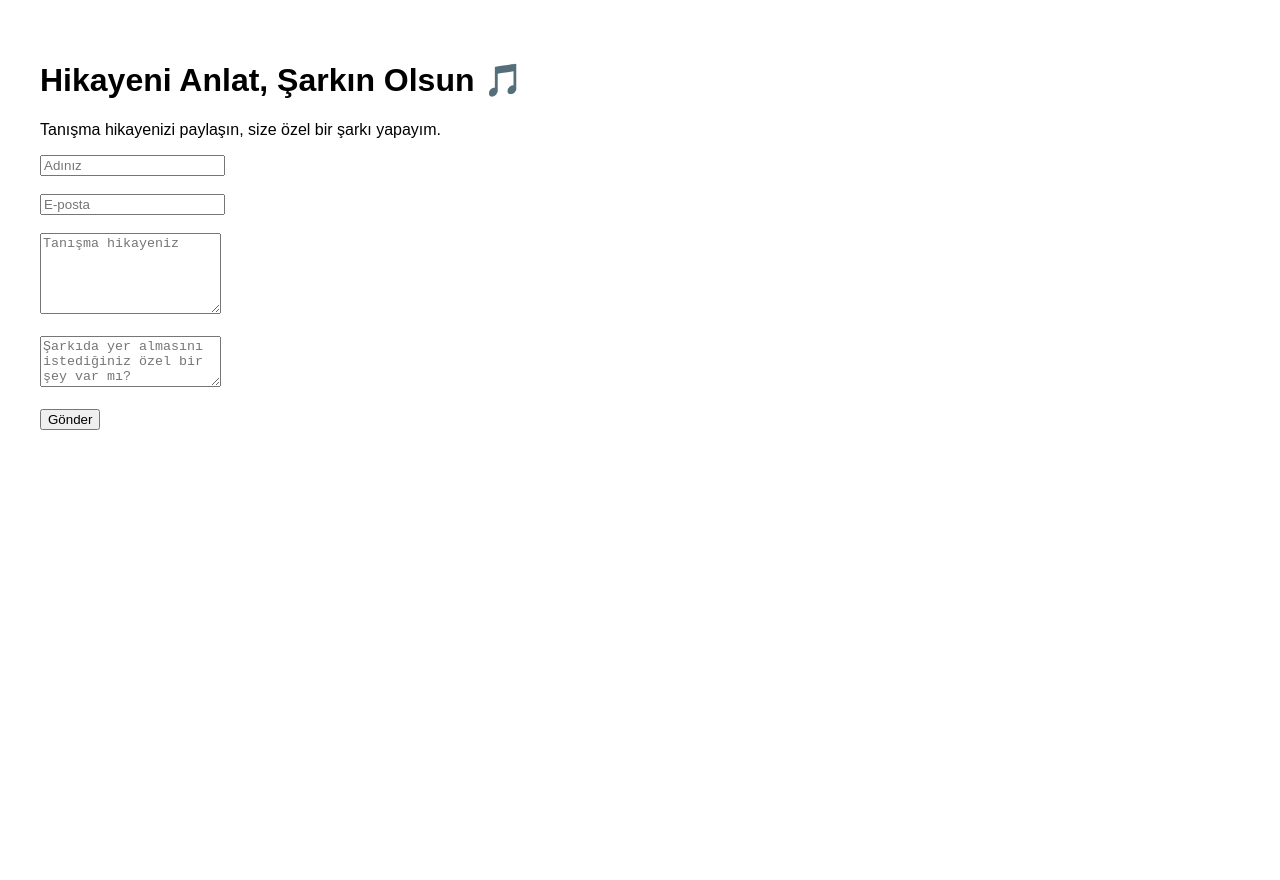
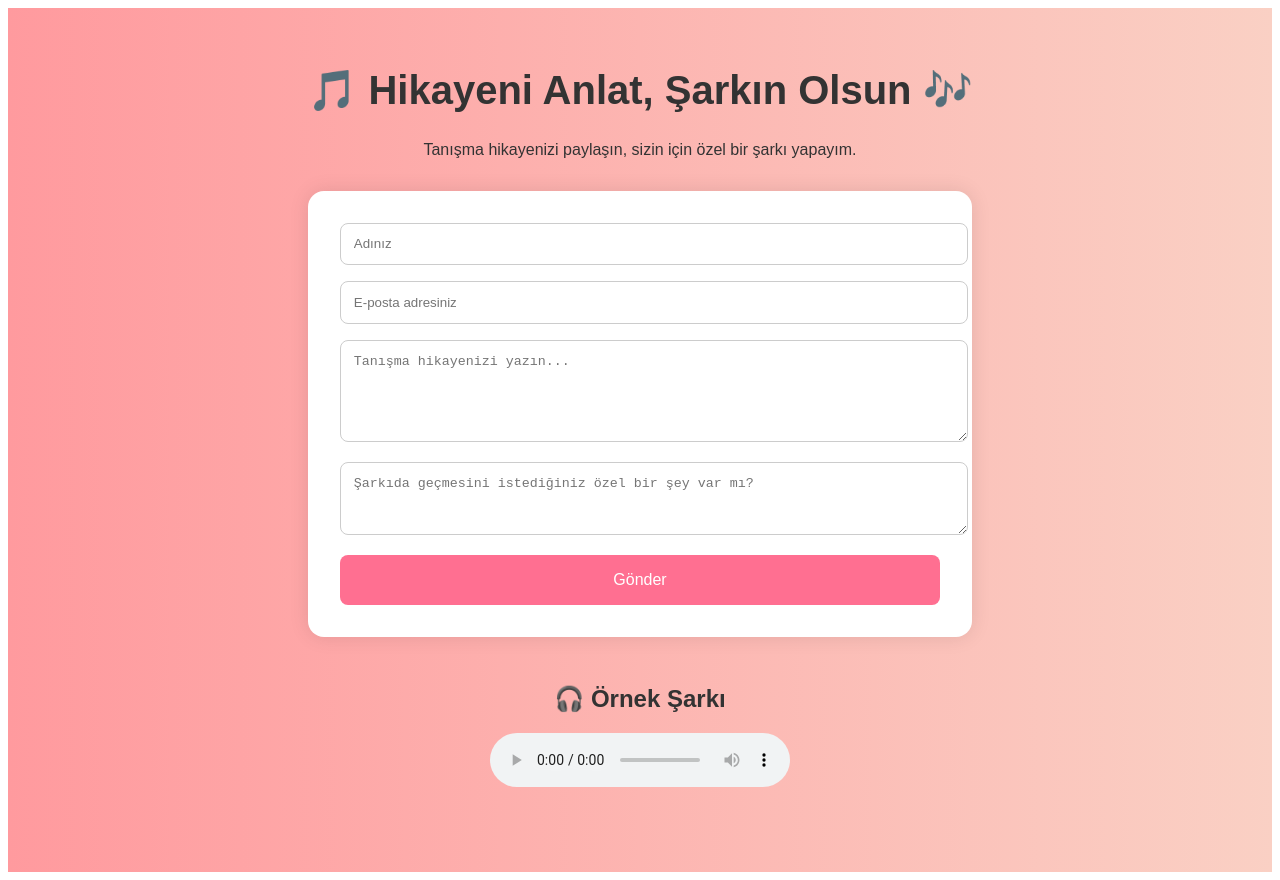
Before and after one commit to sizinhikayeniz/hikaye-sarki, a Next.js app: page / in a window 1280 px wide. Before the commit the page ends 800 px from the top, so only its background shows below. Built offline with nearby package versions, Linux system fonts and the light colour scheme.

Commit message:
Add files via upload

```diff
--- a/pages/index.js
+++ b/pages/index.js
@@ -1,12 +1,12 @@
 
-import { useState } from "react";
+import { useState } from 'react';
 
 export default function Home() {
   const [form, setForm] = useState({
-    name: "",
-    email: "",
-    story: "",
-    specialNotes: ""
+    name: '',
+    email: '',
+    story: '',
+    specialNotes: ''
   });
 
   const handleChange = (e) => {
@@ -15,48 +15,78 @@ export default function Home() {
 
   const handleSubmit = (e) => {
     e.preventDefault();
-    alert("Hikayen başarıyla gönderildi!");
-    setForm({ name: "", email: "", story: "", specialNotes: "" });
+    alert('Hikayen başarıyla gönderildi! En kısa sürede sana dönüş yapılacak.');
+    setForm({ name: '', email: '', story: '', specialNotes: '' });
   };
 
   return (
-    <div style={{ padding: "2rem", fontFamily: "Arial" }}>
-      <h1>Hikayeni Anlat, Şarkın Olsun 🎵</h1>
-      <p>Tanışma hikayenizi paylaşın, size özel bir şarkı yapayım.</p>
+    <div style={{
+      minHeight: '100vh',
+      background: 'linear-gradient(to right, #ff9a9e, #fad0c4)',
+      padding: '2rem',
+      fontFamily: 'Arial, sans-serif',
+      color: '#333'
+    }}>
+      <h1 style={{ fontSize: '2.5rem', textAlign: 'center' }}>🎵 Hikayeni Anlat, Şarkın Olsun 🎶</h1>
+      <p style={{ textAlign: 'center', maxWidth: '600px', margin: '1rem auto' }}>
+        Tanışma hikayenizi paylaşın, sizin için özel bir şarkı yapayım.
+      </p>
+      <div style={{ maxWidth: '600px', margin: '2rem auto', background: '#fff', padding: '2rem', borderRadius: '1rem', boxShadow: '0 0 20px rgba(0,0,0,0.1)' }}>
         <form onSubmit={handleSubmit}>
           <input
-          type="text"
-          name="name"
-          placeholder="Adınız"
+            type='text'
+            name='name'
+            placeholder='Adınız'
             value={form.name}
             onChange={handleChange}
             required
-        /><br/><br/>
+            style={{ width: '100%', padding: '0.8rem', marginBottom: '1rem', borderRadius: '8px', border: '1px solid #ccc' }}
+          />
           <input
-          type="email"
-          name="email"
-          placeholder="E-posta"
+            type='email'
+            name='email'
+            placeholder='E-posta adresiniz'
             value={form.email}
             onChange={handleChange}
             required
-        /><br/><br/>
+            style={{ width: '100%', padding: '0.8rem', marginBottom: '1rem', borderRadius: '8px', border: '1px solid #ccc' }}
+          />
           <textarea
-          name="story"
-          placeholder="Tanışma hikayeniz"
+            name='story'
+            placeholder='Tanışma hikayenizi yazın...'
+            rows='5'
             value={form.story}
             onChange={handleChange}
-          rows={5}
             required
-        /><br/><br/>
+            style={{ width: '100%', padding: '0.8rem', marginBottom: '1rem', borderRadius: '8px', border: '1px solid #ccc' }}
+          />
           <textarea
-          name="specialNotes"
-          placeholder="Şarkıda yer almasını istediğiniz özel bir şey var mı?"
+            name='specialNotes'
+            placeholder='Şarkıda geçmesini istediğiniz özel bir şey var mı?'
+            rows='3'
             value={form.specialNotes}
             onChange={handleChange}
-          rows={3}
-        /><br/><br/>
-        <button type="submit">Gönder</button>
+            style={{ width: '100%', padding: '0.8rem', marginBottom: '1rem', borderRadius: '8px', border: '1px solid #ccc' }}
+          />
+          <button type='submit' style={{
+            width: '100%',
+            backgroundColor: '#ff6f91',
+            color: '#fff',
+            padding: '1rem',
+            border: 'none',
+            borderRadius: '8px',
+            fontSize: '1rem',
+            cursor: 'pointer'
+          }}>Gönder</button>
         </form>
+      </div>
+      <div style={{ textAlign: 'center', marginTop: '3rem' }}>
+        <h2>🎧 Örnek Şarkı</h2>
+        <audio controls>
+          <source src='/sarki.mp3' type='audio/mpeg' />
+          Tarayıcınız bu ses öğesini desteklemiyor.
+        </audio>
+      </div>
     </div>
   );
 }
```
Also changed, not shown: 1 other file (tests, documents, lock files or other folders). Lines whose indentation alone changed are shown as unchanged.
